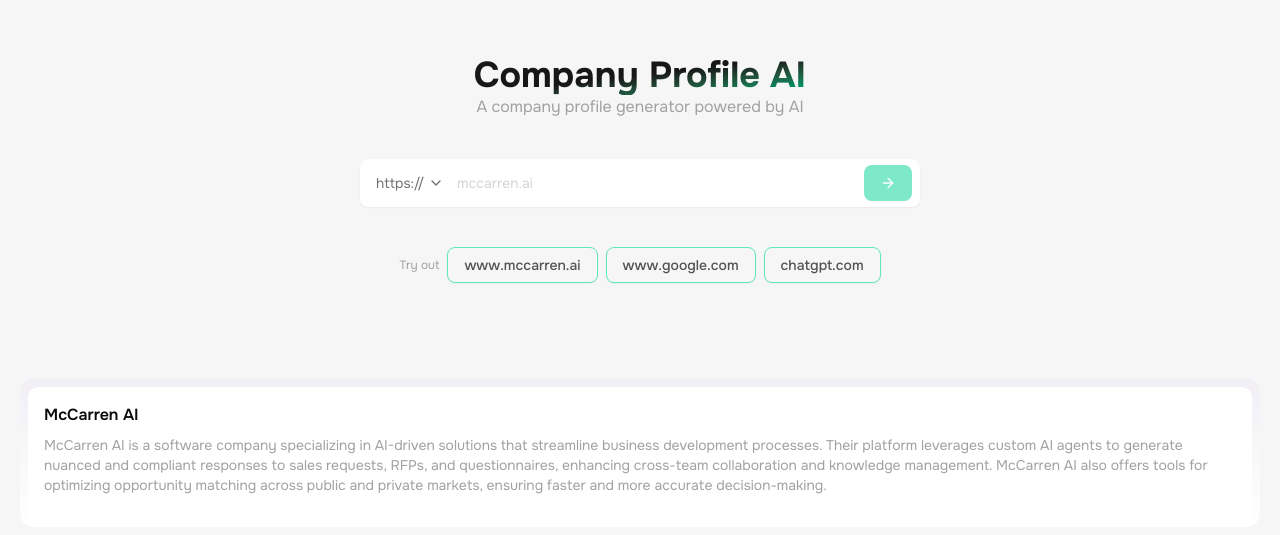
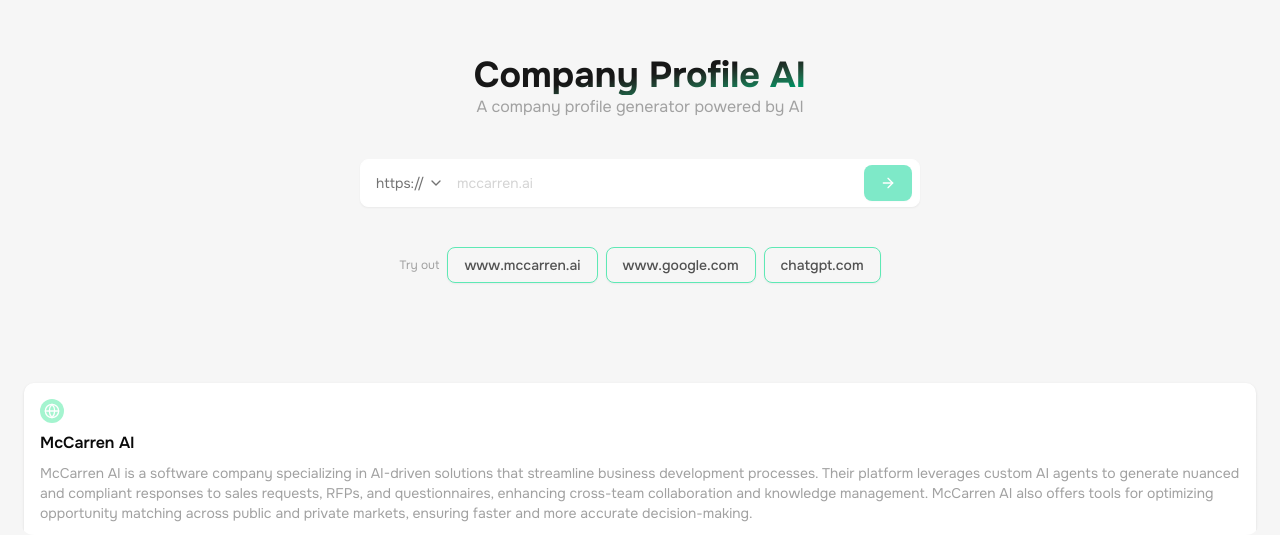
Before and after one commit to mauricioleite1/company-profile-ai, a Next.js app: page / in a window 1280 px wide. Shown: the part 265-800 px from the top of the page. Built offline with nearby package versions, Linux system fonts and the light colour scheme.

Commit message:
feat: company profile card general adjustments

```diff
--- a/components/company-input.tsx
+++ b/components/company-input.tsx
@@ -5,14 +5,16 @@
 import { Button } from '@/components/ui/button';
 import { ArrowRight, ChevronDown } from 'lucide-react';
 import clsx from 'clsx';
+import useInputStore from '@/stores/use-input-store';
 
 const protocols = ['https://', 'http://'] as const;
 
 export default function CompanyInput() {
   const [protocol, setProtocol] = useState<'https://' | 'http://'>('https://');
-  const [domain, setDomain] = useState('');
   const [isOpen, setIsOpen] = useState(false);
   const [isSubmitting, setIsSubmitting] = useState(false);
+
+  const { domain, setDomain } = useInputStore();
 
   const handleInputChange = (raw: string) => {
     const lower = raw.toLowerCase();
@@ -48,7 +50,6 @@
 
   return (
     <div className='relative w-140 min-w-100'>
-      {/* Protocol selector */}
       <div className='absolute top-1/2 left-2 z-10 -translate-y-1/2'>
         <div
           onClick={() => setIsOpen((prev) => !prev)}
@@ -79,7 +80,6 @@
         )}
       </div>
 
-      {/* Domain input */}
       <Input
         placeholder='mccarren.ai'
         type='text'
@@ -88,7 +88,6 @@
         className='bg-input pr-32 pl-24 placeholder:text-neutral-300 hover:border-neutral-200 focus-visible:border-neutral-200'
       />
 
-      {/* Submit button */}
       <Button
         onClick={handleSubmit}
         disabled={!isValidUrl() || isSubmitting}
--- a/components/company-profile-card.tsx
+++ b/components/company-profile-card.tsx
@@ -1,4 +1,6 @@
 import { ICompany } from '@/types/company';
+import CompanyProfileCardKeywords from '@/components/company-profile-card-keywords';
+import { Globe } from 'lucide-react';
 
 interface CompanyProfileCardProps {
   company: ICompany;
@@ -8,18 +10,26 @@
   company,
 }: CompanyProfileCardProps) {
   return (
-    <div className='bg-card flex h-100 min-w-150 flex-1 rounded-lg p-4'>
-      <div className='flex h-full w-full flex-col items-start justify-start gap-2'>
+    <div className='bg-card flex h-100 min-w-150 flex-1 flex-col items-center justify-between gap-y-4 rounded-lg p-4 shadow'>
+      <header className='flex w-full flex-col items-start justify-start'>
         <div className='flex w-full flex-col items-start justify-start gap-2'>
-          <h3 className='line-clamp-1 text-base font-semibold'>
-            {company.company_name}
-          </h3>
+          <div className='flex flex-col items-start justify-start gap-y-2'>
+            <div className='rounded-full bg-emerald-200 p-1'>
+              <Globe size={16} className='text-card' />
+            </div>
+            <h3 className='line-clamp-1 text-base font-semibold'>
+              {company.company_name}
+            </h3>
+          </div>
 
-          <p className='line-clamp-3 text-sm text-neutral-400'>
+          <p className='line-clamp-5 text-sm text-neutral-400'>
             {company.company_description}
           </p>
         </div>
-      </div>
+      </header>
+      <footer className='w-full'>
+        <CompanyProfileCardKeywords company={company} />
+      </footer>
     </div>
   );
 }
--- a/components/company-profile-cards-section.tsx
+++ b/components/company-profile-cards-section.tsx
@@ -5,7 +5,7 @@
   const companies = mock;
 
   return (
-    <section className='mix-w-[900px] to-card-section mb-2 flex min-h-24 w-[1240px] flex-wrap items-center justify-start gap-4 overflow-y-auto rounded-xl bg-gradient-to-t from-white p-2'>
+    <section className='mix-w-[900px] from-background flex min-h-24 w-[1240px] flex-wrap items-center justify-start gap-4 overflow-y-auto rounded-xl bg-gradient-to-t to-transparent p-1'>
       {companies.map((company, i) => (
         <CompanyProfileCard key={i} company={company} />
       ))}
```
